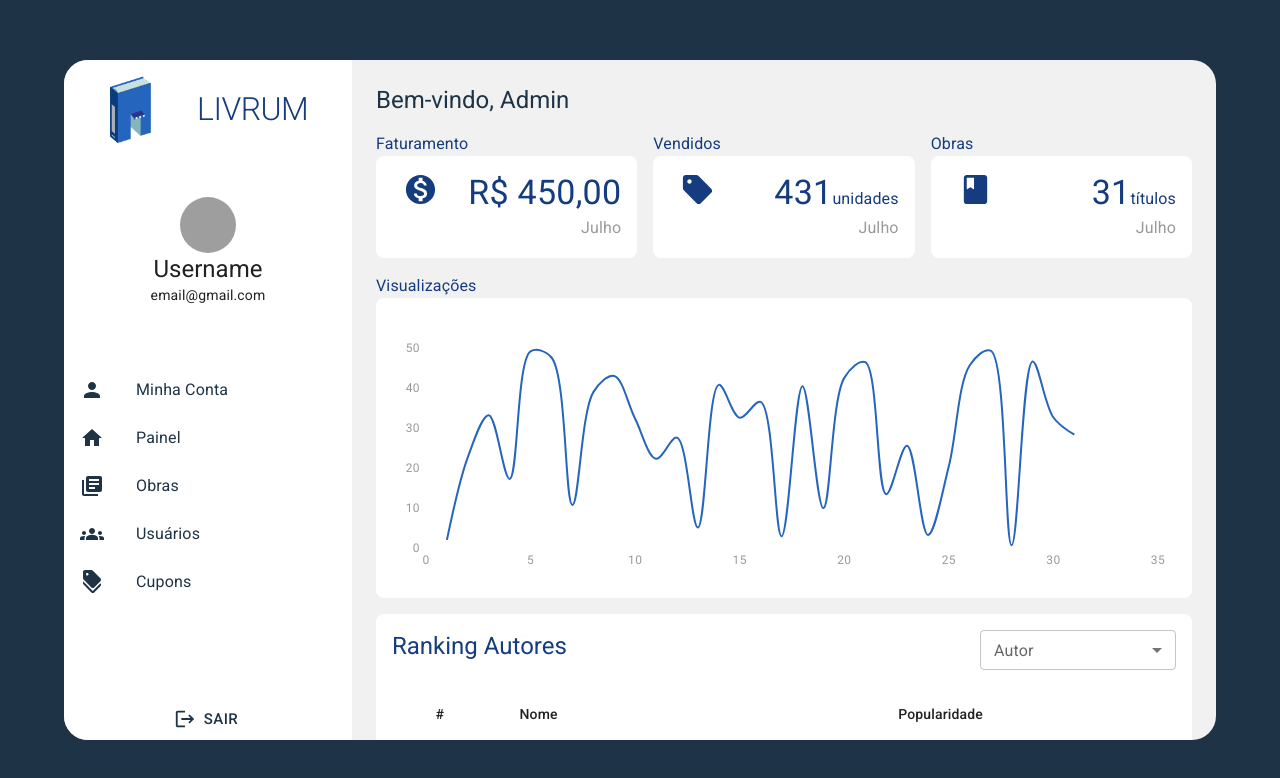
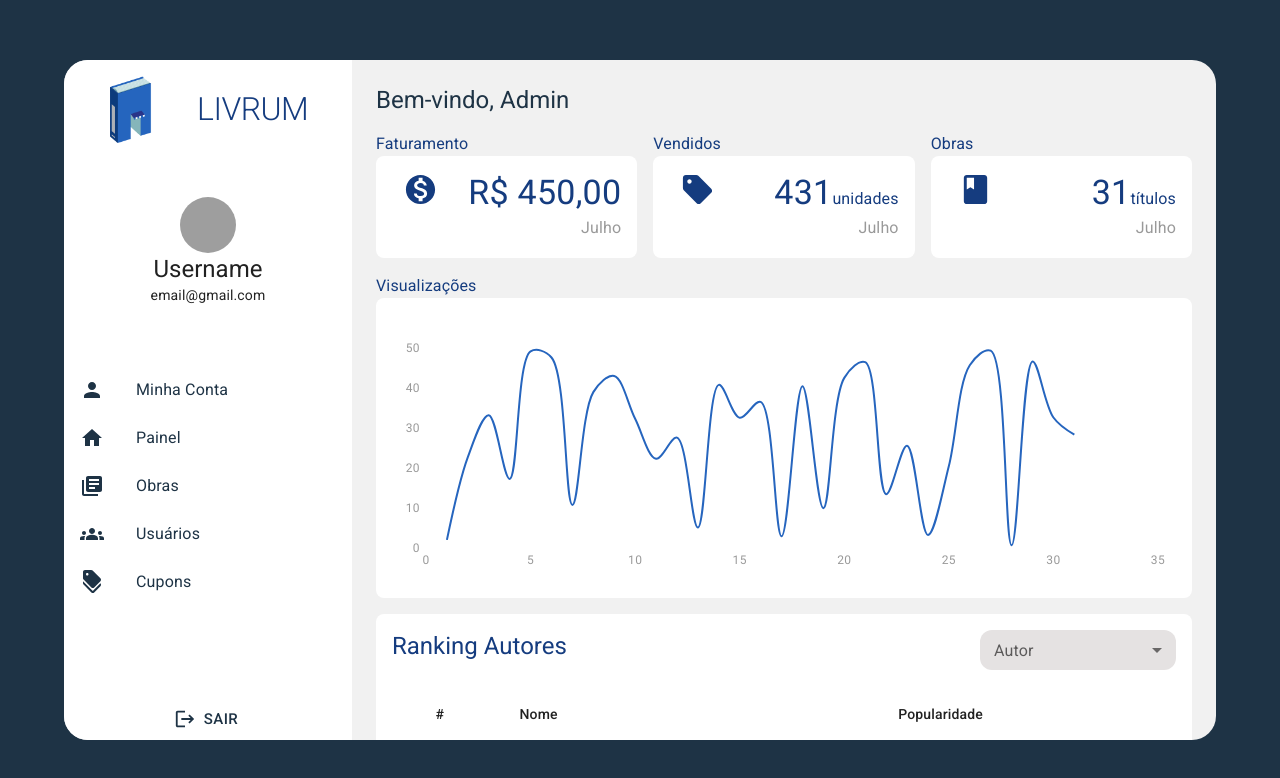
Before and after one commit to byte-stack-uefs/livrum, a Next.js app in the folder phase_4/app/webapp/: page /admin in a window 1280 px wide. Shown: the top 778 px of the page. Built offline with nearby package versions, Linux system fonts and the light colour scheme; grey boxes are pictures that could not be loaded.

Commit message:
- Removendo borda do select - Melhorando select

```diff
--- a/phase_4/app/webapp/app/(internal)/admin/page.tsx
+++ b/phase_4/app/webapp/app/(internal)/admin/page.tsx
@@ -162,14 +162,23 @@ export default function Page() {
                         </Grid>
                         <Grid xs={3}>
                             <FormControl fullWidth>
-                                <InputLabel size="small" id="demo-simple-select-label">Autor</InputLabel>
+                                <InputLabel size="small" id="autor-select-label">Autor</InputLabel>
                                 <Select
-                                    labelId="demo-simple-select-label"
-                                    id="demo-simple-select"
+                                    labelId="autor-select-label"
+                                    id="autor-select"
                                     value={author}
                                     label="Autor"
                                     onChange={(e) => { setAuthor(e.target.value) }}
                                     size="small"
+                                    sx={
+                                        {
+                                            borderRadius: 3,
+                                            backgroundColor: 'secondary.main',
+                                            '& > .MuiOutlinedInput-notchedOutline': {
+                                                border: 'none'
+                                            }
+                                        }
+                                    }
                                 >
                                     <MenuItem value={10}>X</MenuItem>
                                     <MenuItem value={20}>Y</MenuItem>
```
